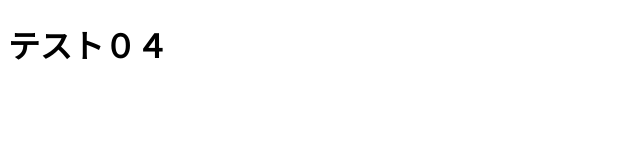
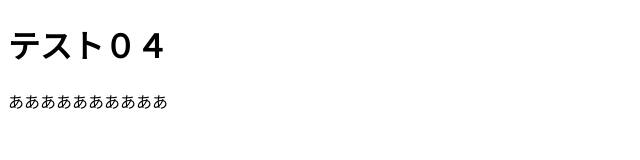
Before and after one commit to blockworks-dev/test, a plain HTML site: page index.html in a window 1280 px wide. Shown: the whole page, without its empty margins (0-640 px from the left). Drawn offline with Linux system fonts and the light colour scheme.

Commit message:
pタグを入れた

```diff
--- a/index.html
+++ b/index.html
@@ -9,6 +9,7 @@
 
 <body>
   <h1>テスト０４</h1>
+  <p>ああああああああああ</p>
 </body>
 
 </html>
```
